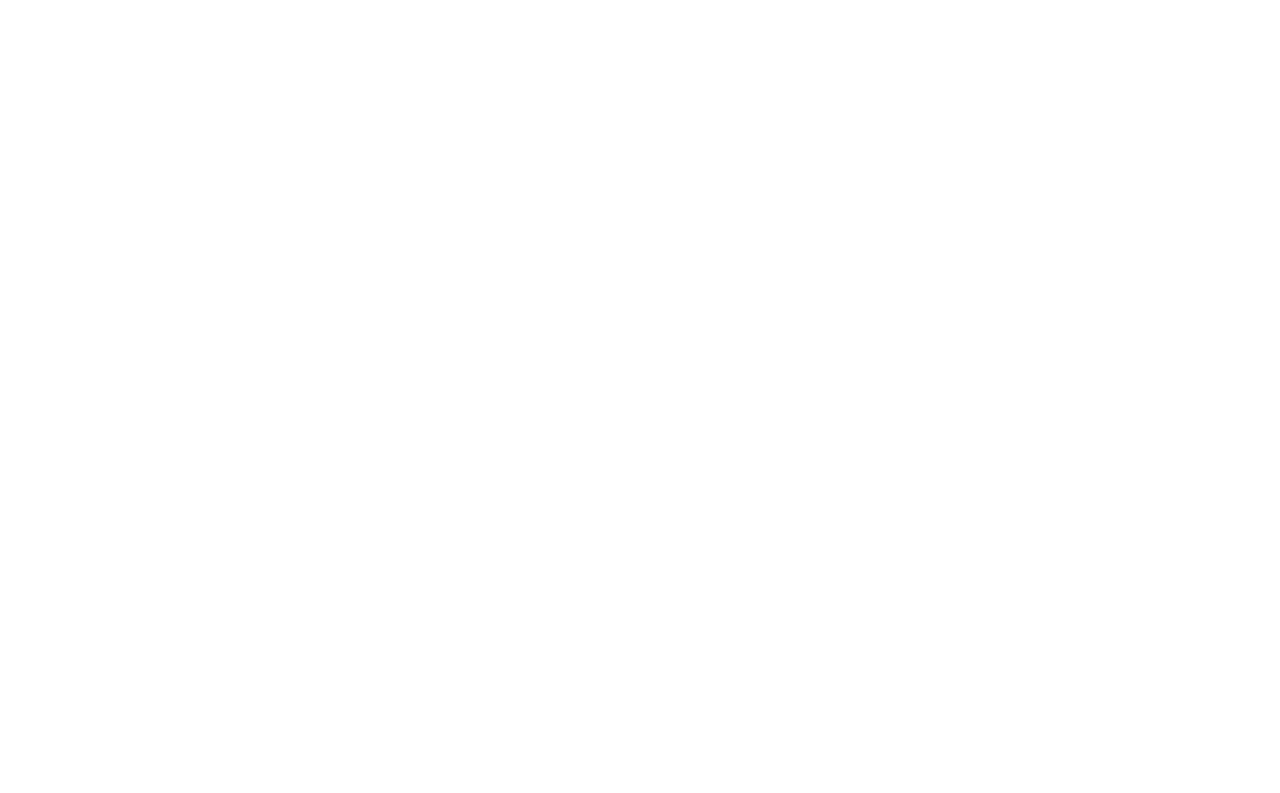
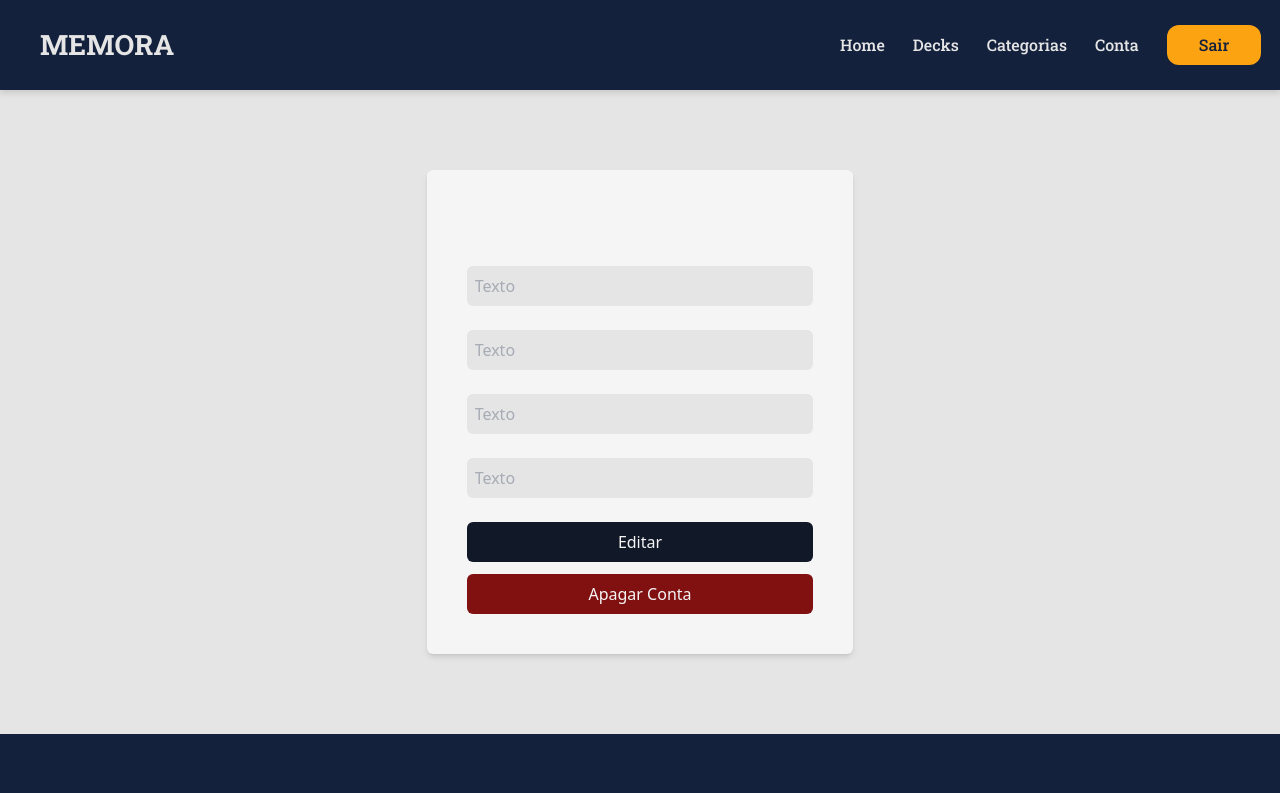
Before and after one commit to elizadora/memora, a React (Vite) app: page /account in a window 1280 px wide. Before the commit this address had no page. Shown: the top 793 px of the page. Built offline with nearby package versions, Linux system fonts and the light colour scheme; some icons are missing.

Commit message:
feat: make more routes for NavbarLogged

```diff
--- a/src/components/HeroSection.jsx
+++ b/src/components/HeroSection.jsx
@@ -1,12 +1,19 @@
+import { useNavigate } from 'react-router-dom';
 import heroImage from '../assets/heroImg.svg';
 
 export default function HeroSection() {
+    const navigate = useNavigate();
+
+    function handleRegisterClick(){
+        navigate("/register");
+    }
+
     return (
         <section className="flex mt-28 lg:justify-between lg:px-10 lg:flex-row flex-col items-center lg:items-start gap-10 mb-10 px-2">
             <div className="flex flex-col md:w-xl gap-4 items-center text-center lg:text-left">
                 <h3 className="text-oxford-blue md:text-4xl text-3xl font-medium font-roboto-slab">Domine qualquer assunto com flashcards inteligentes!</h3>
                 <p className="lg:text-justify font-open-sans md:text-2xl text-xl text-chacoal">Crie, memorize e revise de forma eficiente, o segredo para aprender mais em menos tempo.</p>
-                <button className="whitespace-nowrap rounded-3xl font-roboto-slab font-medium text-base bg-orange mt-6 px-8 py-2 cursor-pointer hover:opacity-90 text-oxford-blue transition ease-in duration-300">Comece Agora</button>
+                <button  onClick={handleRegisterClick} className="whitespace-nowrap rounded-3xl font-roboto-slab font-medium text-base bg-orange mt-6 px-8 py-2 cursor-pointer hover:opacity-90 text-oxford-blue transition ease-in duration-300">Comece Agora</button>
             </div>
             <img src={heroImage} alt="Hero Image" className="lg:w-1/2 w-7/10" />
         </section>
--- a/src/components/Login.jsx
+++ b/src/components/Login.jsx
@@ -1,7 +1,14 @@
 import registerImage from '../assets/registerImage.svg';
-
+import { Link, useNavigate } from 'react-router-dom';
 
 export default function Login() {
+    const navigate = useNavigate();
+
+    function handleLogin(event){
+        event.preventDefault();
+        navigate('/dashboard');
+    }
+
     return (
         <div className="md:bg-white-smoke flex lg:w-5xl rounded-3xl w-9/10">
             <div className="lg:flex justify-center items-center w-1/2 p-10 hidden">
@@ -16,10 +23,10 @@
                 <form className=" w-7/10 flex flex-col gap-6">
                     <input className="w-full bg-white-smoke text-gray-500 p-2 rounded-md" type="email" placeholder="Digite seu email" />
                     <input className="w-full bg-white-smoke text-gray-500 p-2 rounded-md" type="password" placeholder="Digite sua senha" />
-                    <button className="bg-orange text-oxford-blue p-2 mt-2 uppercase font-roboto-slab font-medium rounded-md cursor-pointer">entrar</button>
+                    <button  onClick={handleLogin} className="bg-orange hover:opacity-95 text-oxford-blue p-2 mt-2 uppercase font-roboto-slab font-medium rounded-md cursor-pointer">entrar</button>
                 </form>
 
-                <p className="pt-4 font-open-sans pb-4">Não tem conta? <a href="#" className="text-orange">Cadastre-se</a> </p>
+                <p className="pt-4 font-open-sans pb-4">Não tem conta? <Link to="/register" className="text-orange">Cadastre-se</Link> </p>
 
             </div>
         </div>
--- a/src/components/NavbarLogged.jsx
+++ b/src/components/NavbarLogged.jsx
@@ -1,4 +1,5 @@
 import { useState } from "react";
+import { Link } from "react-router-dom";
 
 export default function NavbarLogged() {
     const [isMenuOpen, setIsMenuOpen] = useState(false);
@@ -7,10 +8,10 @@
         <header className="flex justify-between items-center bg-oxford-blue z-10 text-platium drop-shadow-md py-6 px-8 lg:px-10 font-roboto-slab">
             <h1 className="font-bold text-[28px]">MEMORA</h1>
             <div className="hidden lg:flex items-center gap-7 w-1/3 font-medium">
-                <a>Home</a>
-                <a>Decks</a>
-                <a>Categorias</a>
-                <a>Conta</a>
+                <Link to="/dashboard" className="transition duration-300 ease-in hover:underline underline-offset-4">Home</Link>
+                <Link to="/decks" className="transition duration-300 ease-in hover:underline underline-offset-4">Decks</Link>
+                <Link to="/categories" className="transition duration-300 ease-in hover:underline underline-offset-4">Categorias</Link>
+                <Link to="/account" className="transition duration-300 ease-in hover:underline underline-offset-4">Conta</Link>
                 <button className="flex-1 rounded-xl text-base bg-orange px-8 py-2 cursor-pointer hover:opacity-90 text-oxford-blue transition ease-in duration-300">Sair</button>
             </div>
             <svg className="w-10 h-10 cursor-pointer lg:hidden block" onClick={() => setIsMenuOpen(!isMenuOpen)} aria-hidden="true" xmlns="http://www.w3.org/2000/svg" width="24" height="24" fill="none" viewBox="0 0 24 24">
@@ -19,10 +20,11 @@
 
             <div className={`absolute lg:hidden top-20 left-0 w-full bg-oxford-blue transform transition-transform flex items-center flex-col gap-7 p-10
         ${isMenuOpen ? "opacity-100" : "opacity-0"}`} style={{ transition: "transform 0.3s ease, opacity 0.3s ease" }}>
-                <a>Home</a>
-                <a>Decks</a>
-                <a>Categorias</a>
-                <a>Conta</a>
+
+                <Link to="/dashboard" className="transition duration-300 ease-in hover:underline underline-offset-4">Home</Link>
+                <Link to="/decks" className="transition duration-300 ease-in hover:underline underline-offset-4">Decks</Link>
+                <Link to="/categories" className="transition duration-300 ease-in hover:underline underline-offset-4">Categorias</Link>
+                <Link to="/account" className="transition duration-300 ease-in hover:underline underline-offset-4">Conta</Link>
                 <button className="w-40 rounded-xl bg-orange px-10 py-2 cursor-pointer hover:opacity-95 text-oxford-blue transition ease-in duration-300">Sair</button>
             </div>
 
--- a/src/components/Register.jsx
+++ b/src/components/Register.jsx
@@ -1,6 +1,14 @@
 import registerImage from '../assets/registerImage.svg';
+import { Link, useNavigate } from 'react-router-dom';
 
 export default function Register() {
+    const navigate = useNavigate();
+
+    function handleRegister(event) {
+        event.preventDefault();
+        navigate('/dashboard');
+    }
+
     return (
         <div className="md:bg-white-smoke flex lg:w-5xl rounded-3xl w-9/10">
             <div className="lg:flex justify-center items-center w-1/2 p-10 hidden">
@@ -18,10 +26,10 @@
                     <input className="w-full bg-white-smoke text-gray-500 p-2 rounded-md" type="password" placeholder="Digite sua senha" />
                     <input className="w-full bg-white-smoke text-gray-500 p-2 rounded-md" type="password" placeholder="Confirmar senha" />
 
-                    <button className="bg-orange text-oxford-blue p-2 uppercase font-roboto-slab font-medium rounded-md cursor-pointer">cadastrar</button>
+                    <button onClick={handleRegister} className="bg-orange hover:opacity-95 text-oxford-blue p-2 uppercase font-roboto-slab font-medium rounded-md cursor-pointer">cadastrar</button>
                 </form>
 
-                <p className="pt-4 font-open-sans pb-4">Ja tem conta? <a href="#" className="text-orange">Faça Login</a> </p>
+                <p className="pt-4 font-open-sans pb-4">Ja tem conta? <Link to="/login" className="text-orange">Faça Login</Link> </p>
 
             </div>
         </div>
--- a/src/pages/Access.jsx
+++ b/src/pages/Access.jsx
@@ -1,11 +1,18 @@
 import { ArrowLeft } from "flowbite-react-icons/outline";
 import Login from "../components/Login"
 import Register from "../components/Register";
+import { useNavigate } from "react-router-dom";
 
 export default function Access({type}) {
+    const navigate = useNavigate();
+
+    function handleHomeClick(){
+        navigate("/");
+    }
+
     return (
         <div className="flex flex-col min-h-screen">
-            <p className="w-full font-open-sans pt-2.5 pl-2.5 text-oxford-blue font-bold text-2xl"><ArrowLeft className="w-15 h-15 cursor-pointer" /> </p>
+            <p className="w-full font-open-sans pt-2.5 pl-2.5 text-oxford-blue font-bold text-2xl"><ArrowLeft onClick={handleHomeClick} className="w-15 h-15 cursor-pointer" /> </p>
             <main className="flex justify-center items-center flex-1">
                 {type === 'login'? <Login /> : <Register />}
             </main>
--- a/src/routes/config.jsx
+++ b/src/routes/config.jsx
@@ -6,6 +6,11 @@
 
 import Home from "../pages/Home";
 import Access from "../pages/Access";
+import Account from "../pages/Account";
+import Dashboard from "../pages/Dashboard";
+
+const Decks = lazy(() => import("../pages/Decks"));
+const Categories = lazy(() => import("../pages/Categories"));
 
 const routesConfig = [
   {
@@ -23,6 +28,26 @@
     element: <Access type="register" />,
     isPublic: true,
   },
+  {
+    path: "/dashboard",
+    element: <Dashboard/>,
+    isPublic: true,
+  },
+  {
+    path: "/decks",
+    element: <Decks />,
+    isPublic: true,
+  },
+  {
+    path: "/categories",
+    element: <Categories />,
+    isPublic: true,
+  },
+  {
+    path: "/account",
+    element: <Account />,
+    isPublic: true,
+  },
 ];
 
 export default routesConfig;
```
